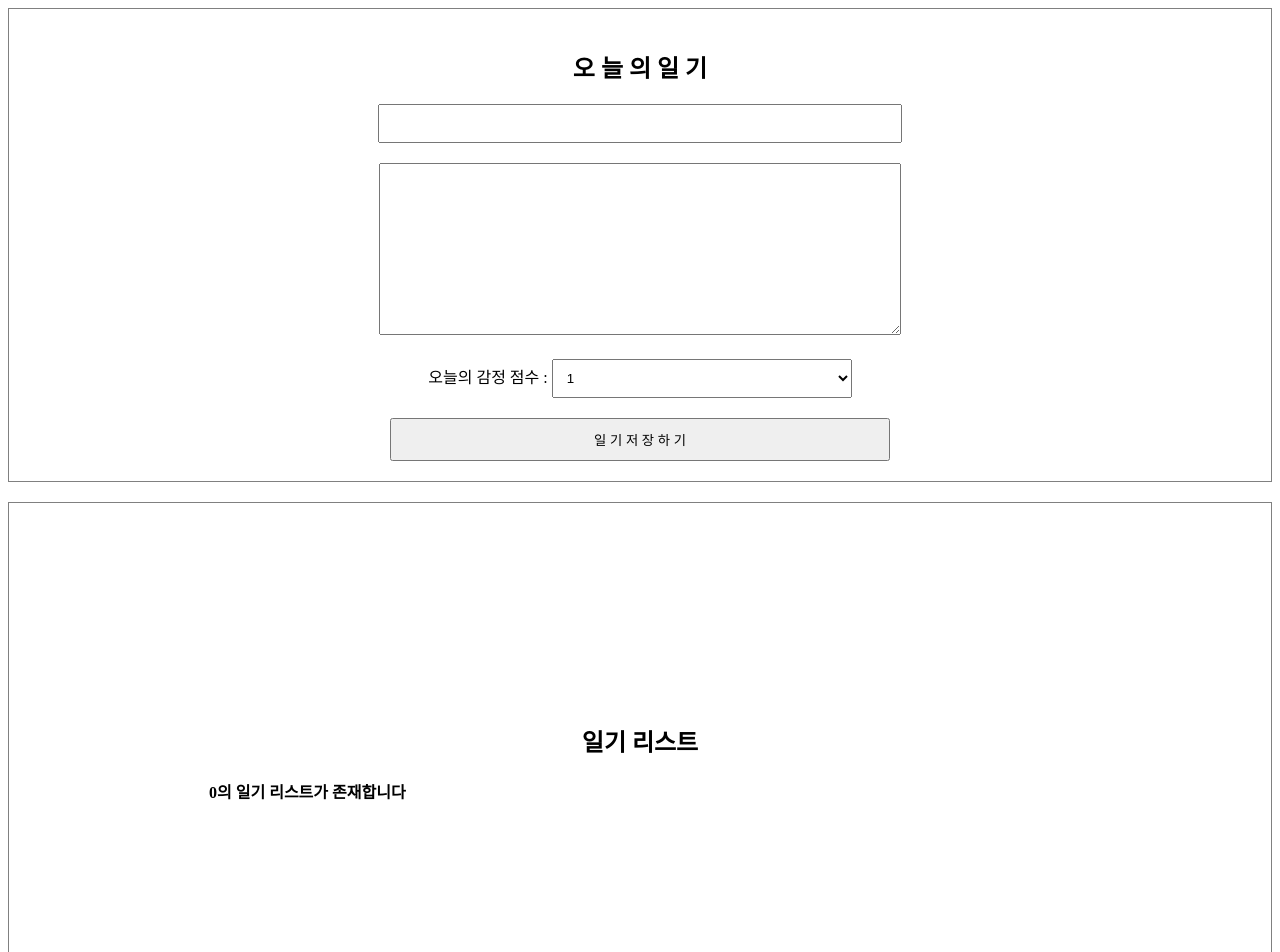
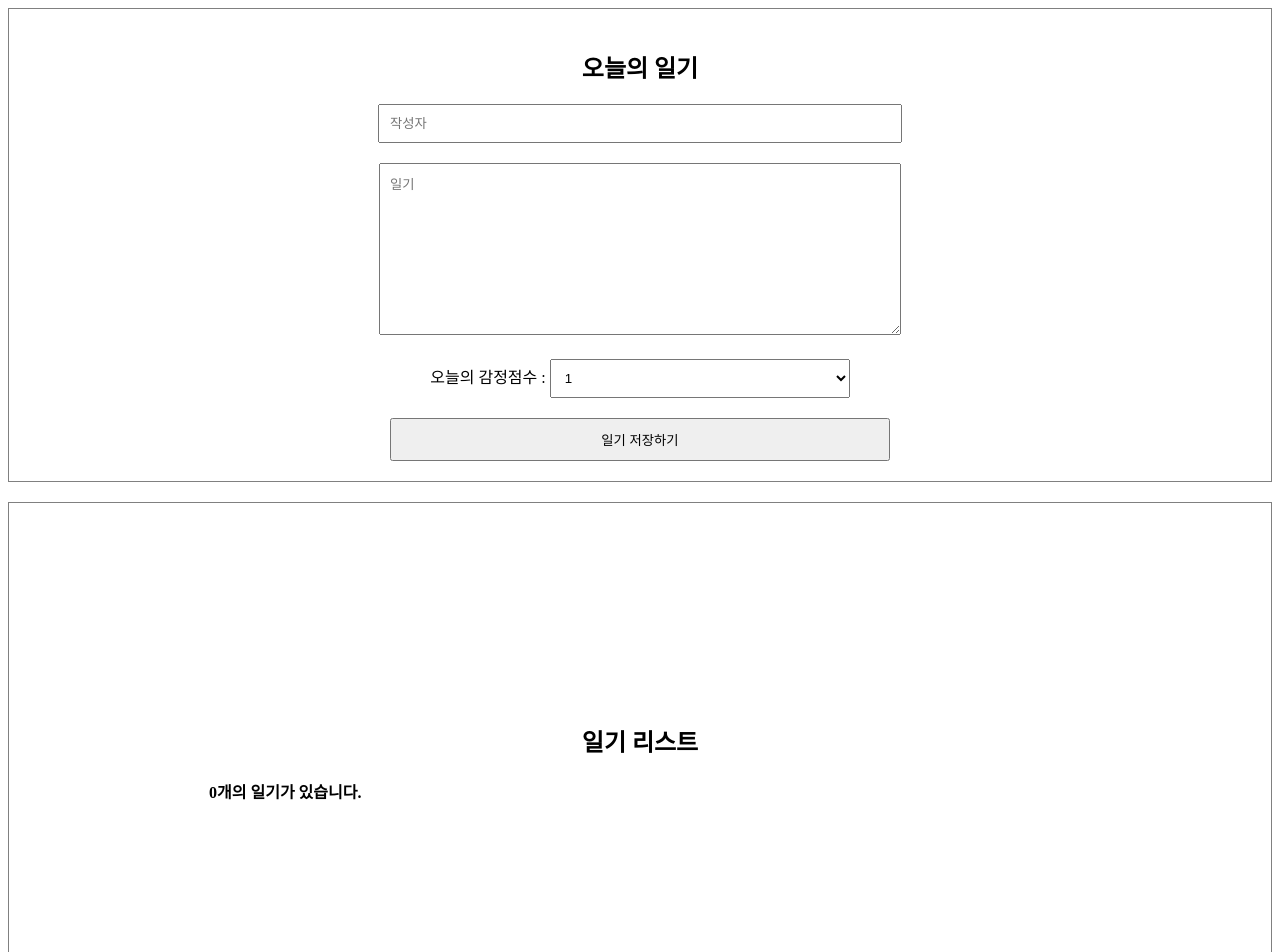
Before and after one commit to taesubyun/react-diary-editor, a React (Create React App) app: page / in a window 1280 px wide. Shown: the top 952 px of the page. Built offline with nearby package versions, Linux system fonts and the light colour scheme.

Commit message:
feat : 일기 리스트 수정하기

```diff
--- a/src/App.js
+++ b/src/App.js
@@ -1,57 +1,44 @@
+import { useRef, useState } from 'react';
 import './App.css';
 import DiaryEditor from './DiaryEditor';
 import DiaryList from './DiaryList';
-import { useRef, useState } from 'react';
 
-// const dummyList = [
-//     {
-//         id: 1,
-//         author: '윤태섭',
-//         content: '대한민국',
-//         emotion: 1,
-//         created_date: new Date().getTime(), // 시간 객체 생성 (현재 시간 기준)
-//     },
-//     {
-//         id: 2,
-//         author: '나까무라',
-//         content: '일본',
-//         emotion: 3,
-//         created_date: new Date().getTime(), // 시간 객체 생성 (현재 시간 기준)
-//     },
-//     {
-//         id: 3,
-//         author: '맥',
-//         content: '미국',
-//         emotion: 4,
-//         created_date: new Date().getTime(), // 시간 객체 생성 (현재 시간 기준)
-//     },
-// ];
 const App = () => {
     const [data, setData] = useState([]);
+
     const dataId = useRef(0);
+
     const onCreate = (author, content, emotion) => {
         const created_date = new Date().getTime();
         const newItem = {
             author,
             content,
             emotion,
+            created_date,
             id: dataId.current,
         };
         dataId.current += 1;
         setData([newItem, ...data]);
     };
 
-    const onDelete = (targetId) => {
-        console.log(`${targetId}가 삭제되었습니다`);
+    const onRemove = (targetId) => {
         const newDiaryList = data.filter((it) => it.id !== targetId);
         setData(newDiaryList);
     };
+
+    const onEdit = (targetId, newContent) => {
+        setData(
+            data.map((it) =>
+                it.id === targetId ? { ...it, content: newContent } : it
+            )
+        );
+    };
+
     return (
         <div className='App'>
             <DiaryEditor onCreate={onCreate} />
-            <DiaryList onDelete={onDelete} diaryList={data} />
+            <DiaryList onEdit={onEdit} onRemove={onRemove} diaryList={data} />
         </div>
     );
 };
-
 export default App;
--- a/src/DiaryEditor.js
+++ b/src/DiaryEditor.js
@@ -3,32 +3,32 @@
 const DiaryEditor = ({ onCreate }) => {
     const authorInput = useRef();
     const contentInput = useRef();
+
     const [state, setState] = useState({
         author: '',
         content: '',
         emotion: 1,
     });
-    // Notion : 상태값은 객체로 관리. 객체 안에 빈 input,textarea
-    // 그리고 emotion1 을 키로 넣어준다
+
     const handleChangeState = (e) => {
         setState({
             ...state,
             [e.target.name]: e.target.value,
         });
     };
+
     const handleSubmit = () => {
-        //focus
         if (state.author.length < 1) {
             authorInput.current.focus();
             return;
         }
-        //focus
+
         if (state.content.length < 5) {
             contentInput.current.focus();
             return;
         }
+
         onCreate(state.author, state.content, state.emotion);
-
         alert('저장 성공');
         setState({
             author: '',
@@ -39,38 +39,29 @@
 
     return (
         <div className='DiaryEditor'>
-            <h2>오 늘 의 일 기</h2>
+            <h2>오늘의 일기</h2>
             <div>
                 <input
                     ref={authorInput}
-                    name='author'
                     value={state.author}
                     onChange={handleChangeState}
-                    // onChange={(e) => {
-                    //     setState({
-                    //         ...state,
-                    //         author: e.target.value,
-                    //     });
-                    // Caution : 원래 있던 state들을 먼저 펼쳐주고 나서 내가 변경하고자 하는 state의 property를 마지막에 적어줘라
+                    name='author'
+                    placeholder='작성자'
+                    type='text'
                 />
             </div>
             <div>
                 <textarea
                     ref={contentInput}
-                    name='content'
                     value={state.content}
                     onChange={handleChangeState}
-                    // onChange={(e) =>
-                    //     setState({
-                    //         ...state,
-                    //         content: e.target.value,
-                    //     })
-                    // }
+                    name='content'
+                    placeholder='일기'
+                    type='text'
                 />
             </div>
-
             <div>
-                <span>오늘의 감정 점수 : </span>
+                <span>오늘의 감정점수 : </span>
                 <select
                     name='emotion'
                     value={state.emotion}
@@ -84,10 +75,9 @@
                 </select>
             </div>
             <div>
-                <button onClick={handleSubmit}>일 기 저 장 하 기 </button>
+                <button onClick={handleSubmit}>일기 저장하기</button>
             </div>
         </div>
     );
 };
-
 export default DiaryEditor;
--- a/src/DiaryItem.js
+++ b/src/DiaryItem.js
@@ -1,38 +1,76 @@
+import { useRef, useState } from 'react';
+
 const DiaryItem = ({
-    onDelete,
+    onRemove,
+    onEdit,
     id,
     author,
     content,
     emotion,
     created_date,
 }) => {
+    const localContentInput = useRef();
+    const [localContent, setLocalContent] = useState(content);
+    const [isEdit, setIsEdit] = useState(false);
+    const toggleIsEdit = () => setIsEdit(!isEdit);
+
+    const handleClickRemove = () => {
+        if (window.confirm(`${id}번째 일기를 정말 삭제하시겠습니까?`)) {
+            onRemove(id);
+        }
+    };
+
+    const handleQuitEdit = () => {
+        setIsEdit(false);
+        setLocalContent(content);
+    };
+
+    const handleEdit = () => {
+        if (localContent.length < 5) {
+            localContentInput.current.focus();
+            return;
+        }
+
+        if (window.confirm(`${id}번 째 일기를 수정하시겠습니까?`)) {
+            onEdit(id, localContent);
+            toggleIsEdit();
+        }
+    };
+
     return (
         <div className='DiaryItem'>
             <div className='info'>
-                <span>
-                    작성자 : {author} | 감정 점수 : {emotion}
+                <span className='author_info'>
+                    작성자 : {author} | 감정 : {emotion}
                 </span>
                 <br />
                 <span className='date'>
-                    {new Date(created_date).toLocaleString()}
+                    {new Date(created_date).toLocaleDateString()}
                 </span>
             </div>
-            <div className='content'>{content}</div>
-            <button
-                onClick={() => {
-                    if (
-                        window.confirm(
-                            `${id}번째 일기를 정말 삭제하시겠습니까?`
-                        )
-                    ) {
-                        onDelete(id);
-                    }
-                }}
-            >
-                삭제하기
-            </button>
+            <div className='content'>
+                {isEdit ? (
+                    <textarea
+                        ref={localContentInput}
+                        value={localContent}
+                        onChange={(e) => setLocalContent(e.target.value)}
+                    />
+                ) : (
+                    content
+                )}
+            </div>
+            {isEdit ? (
+                <>
+                    <button onClick={handleQuitEdit}>수정 취소</button>
+                    <button onClick={handleEdit}>수정 완료</button>
+                </>
+            ) : (
+                <>
+                    <button onClick={handleClickRemove}>삭제하기</button>
+                    <button onClick={toggleIsEdit}>수정하기</button>
+                </>
+            )}
         </div>
     );
 };
-
 export default DiaryItem;
--- a/src/DiaryList.js
+++ b/src/DiaryList.js
@@ -1,16 +1,17 @@
 import DiaryItem from './DiaryItem';
 
-const DiaryList = ({ onDelete, diaryList }) => {
+const DiaryList = ({ onEdit, onRemove, diaryList }) => {
     return (
         <div className='DiaryList'>
             <h2>일기 리스트</h2>
-            <h4>{diaryList.length}의 일기 리스트가 존재합니다</h4>
+            <h4>{diaryList.length}개의 일기가 있습니다.</h4>
             <div>
                 {diaryList.map((it) => (
                     <DiaryItem
-                        key={`diaryitem_${it.id}`}
+                        key={it.id}
                         {...it}
-                        onDelelte={onDelete}
+                        onEdit={onEdit}
+                        onRemove={onRemove}
                     />
                 ))}
             </div>
@@ -18,4 +19,8 @@
     );
 };
 
+DiaryList.defaultProps = {
+    diaryList: [],
+};
+
 export default DiaryList;
```
